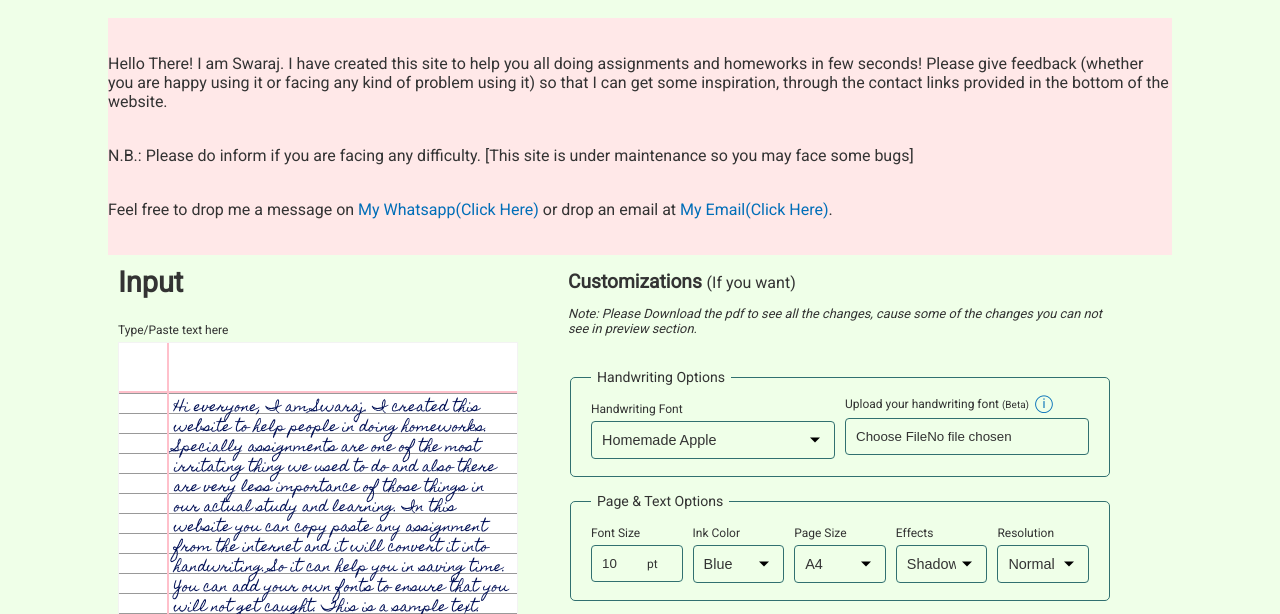
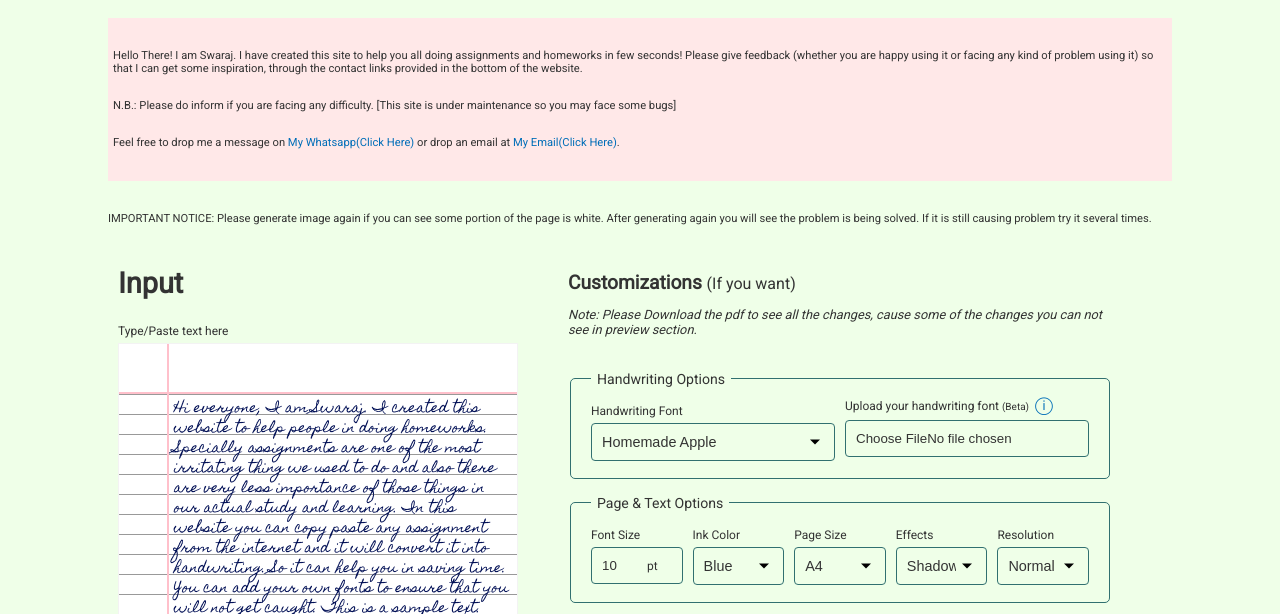
Before and after one commit to iswaraj/txt2hw, a website with bundled scripts: page index.html in a window 1280 px wide. Shown: the part 171-785 px from the top of the page. Built offline with nearby package versions, Linux system fonts and the light colour scheme; no server answers; a web font is replaced by a local one.

Commit message:
Added important section

```diff
--- a/index.html
+++ b/index.html
@@ -86,7 +86,7 @@
         /></span>
       </button>
       <h1>Text to Handwriting by Swaraj</h1>
-      <section class="introtoswaraj" style="font-size: 1rem; padding: 20px 0px;">
+      <section class="introtoswaraj" style="font-size: 0.7rem; padding: 20px 5px;">
         <p>
           Hello There! I am Swaraj. I have created this site to help you all
           doing assignments and homeworks in few seconds!
@@ -105,6 +105,14 @@
           drop an email at
           <a href="mailto:iswarajkhan@gmail.com">My Email(Click Here)</a>.
           <br\><br\>
+        </p>
+      </section>
+      <section style="font-size: 0.7rem; padding: 20px 0px;">
+        <p>
+          IMPORTANT NOTICE: Please generate image again if you can see some
+          portion of the page is white. After generating again you will see the
+          problem is being solved. If it is still causing problem try it several
+          times.
         </p>
       </section>
       <section class="generate-image-section">
```
